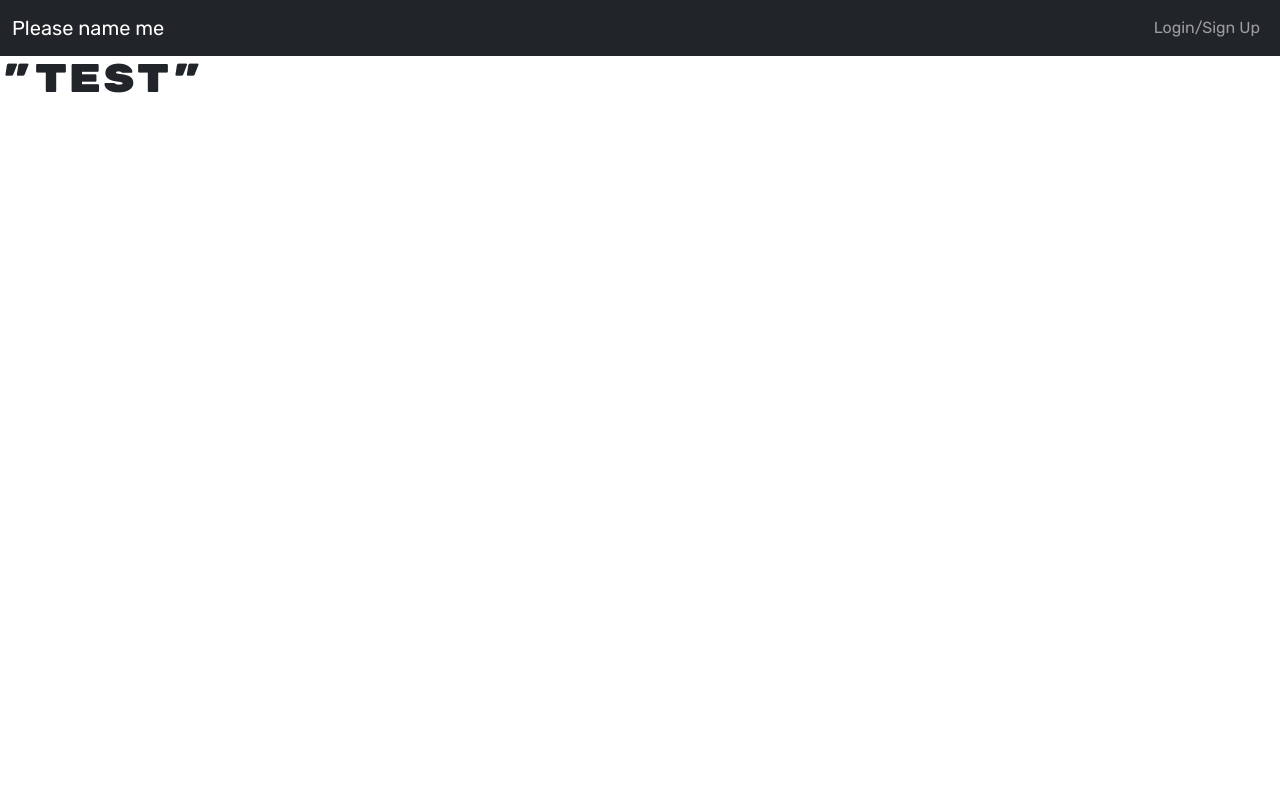
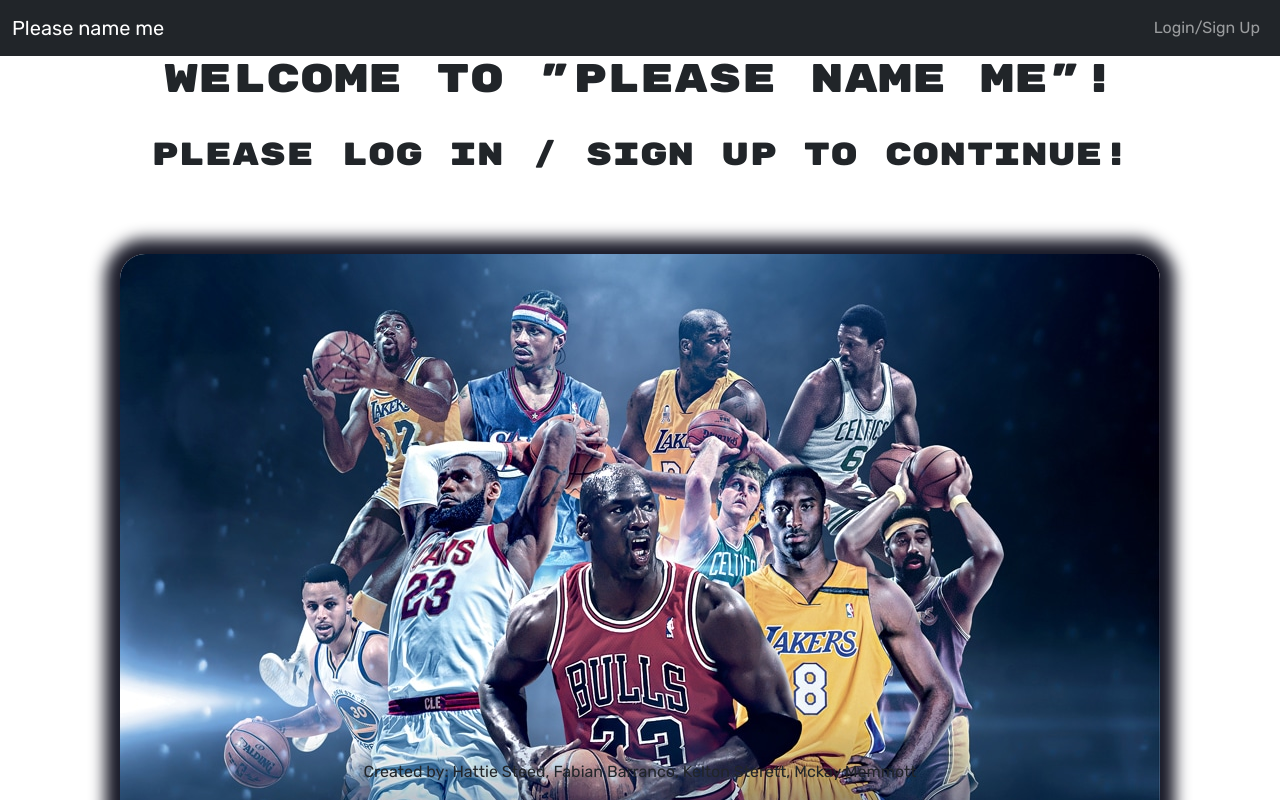
Before and after one commit to hattiesteed/-super-awesome, a React (Create React App) app in the folder client/: page / in a window 1280 px wide. Shown: the top 800 px of the page. Built offline with nearby package versions, Linux system fonts and the light colour scheme.

Commit message:
landing page css, with image

```diff
--- a/client/src/components/SignupForm.js
+++ b/client/src/components/SignupForm.js
@@ -104,6 +104,7 @@ const SignupForm = () => {
           <Form.Control.Feedback type='invalid'>Password is required!</Form.Control.Feedback>
         </Form.Group>
         <Button
+          className='signupBtn'
           disabled={!(userFormData.username && userFormData.email && userFormData.password)}
           type='submit'
           variant='success'>
--- a/client/src/index.css
+++ b/client/src/index.css
@@ -15,3 +15,22 @@ h6 {
   font-weight: 300;
   font-style: italic;
 }
+
+.mb-3 button{
+  background-color: red;
+}
+
+.welcomeMain{
+  text-align:center;
+}
+
+#playersPic{
+  border-radius: 25px;
+  box-shadow: 0px 0px 15px 15px #1a1b29;
+}
+
+#welcomeFoot{
+  position: absolute;
+  bottom: 0;
+  width:100%;
+}
--- a/client/src/pages/LandingPage.js
+++ b/client/src/pages/LandingPage.js
@@ -1,7 +1,16 @@
+import nbaPlayers from '../assets/nbaPlayers.jpg'
+
 const LandingPage = () => {
     return (
-        <main>
-            <h1> "test" </h1>
+        <main className='welcomeMain'>
+            <h1 id='welcomeLog'> Welcome to "please name me"! </h1>
+            <br></br>
+            <h2>Please log in / sign up to continue!</h2>
+            <br></br>
+            <br></br>
+            <br></br>
+
+            <img src={nbaPlayers} alt='big name nba players' id='playersPic' />
 
 
 
@@ -12,9 +21,11 @@ const LandingPage = () => {
 
 
 
-
+            <footer id='welcomeFoot'>
+            <p>Created by: Hattie Steed, Fabian Barranco, Kelton Sterett, Mckay Memmott</p>
+            </footer>
         </main>
-    )
+    );
 }
 
 export default LandingPage;
```
Also changed, not shown: client/src/assets/lebronjamesHP.jpg (added), client/src/assets/nbaPlayers.jpg (added).
